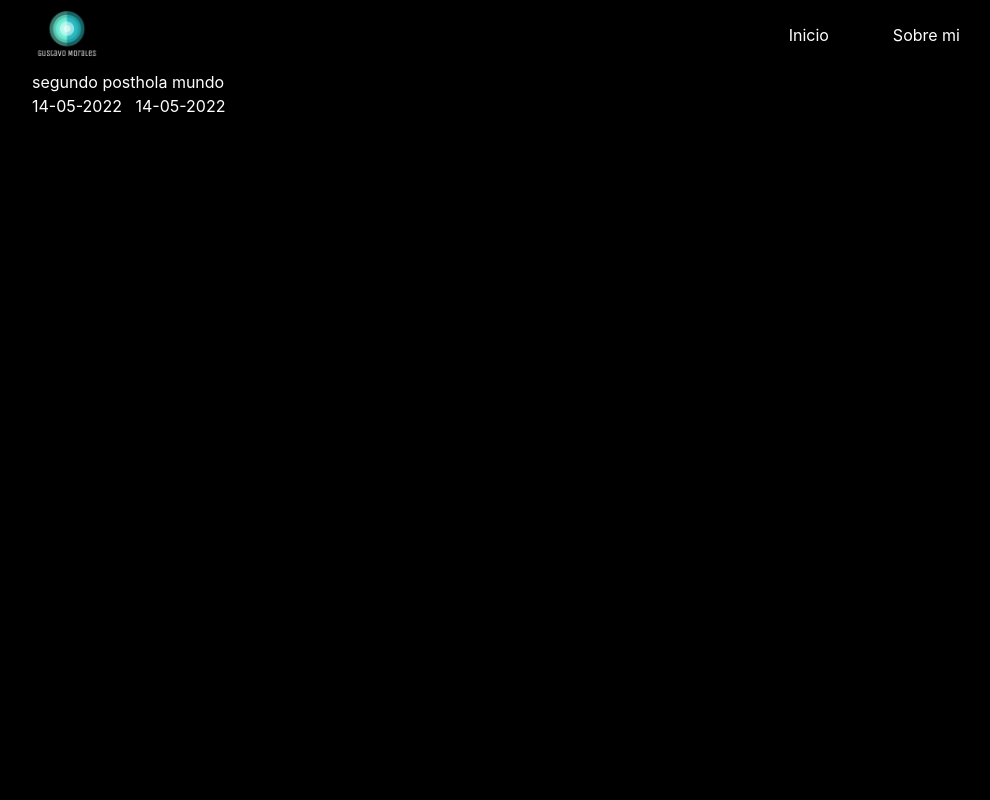
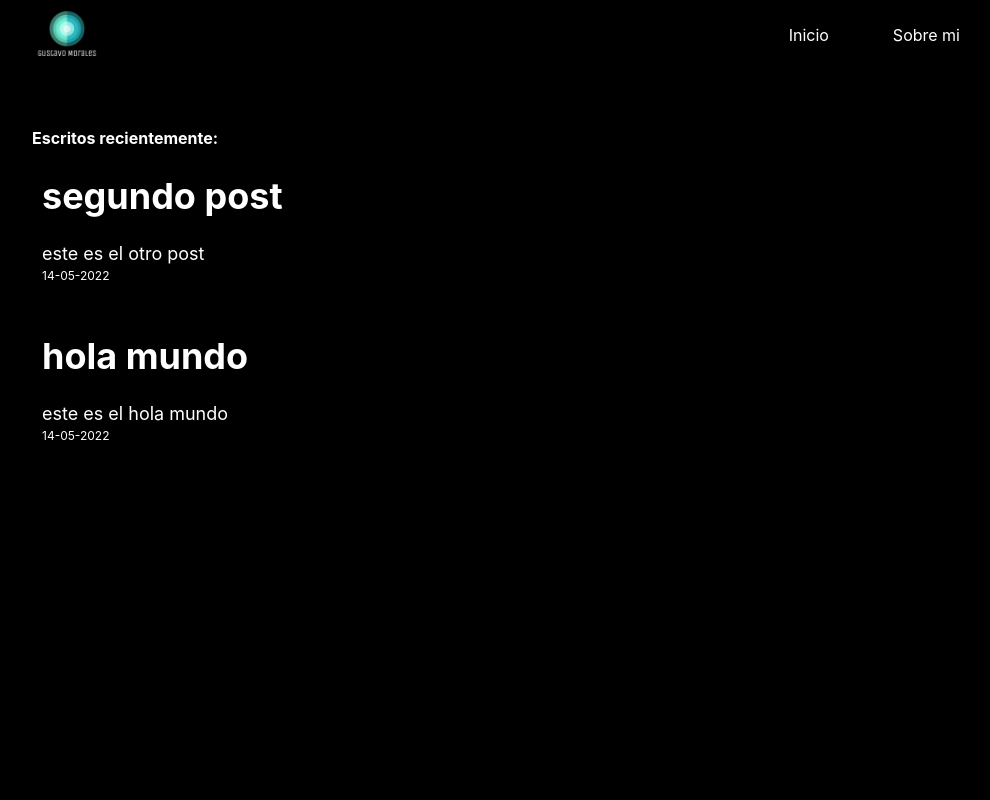
Before and after one commit to gmoralese/developer-unknown, a Next.js app: page / in a window 1280 px wide. Shown: the top 800 px of the page, without its empty margins (128-1118 px from the left). Built offline with nearby package versions, Linux system fonts and the light colour scheme.

Commit message:
add improvements to post list

```diff
--- a/data/hola-mundo.mdx
+++ b/data/hola-mundo.mdx
@@ -1,6 +1,7 @@
 ---
 title: "hola mundo"
 date: "14-05-2022"
+description: "este es el hola mundo"
 ---
 
 # Hola mundo
--- a/data/otro-post.mdx
+++ b/data/otro-post.mdx
@@ -1,6 +1,7 @@
 ---
 title: "segundo post"
 date: "14-05-2022"
+description: "este es el otro post"
 ---
 
 # Hola mundo segundo post
--- a/pages/index.tsx
+++ b/pages/index.tsx
@@ -1,6 +1,6 @@
 import Head from "next/head";
-import Link from "next/link";
 import Container from "../src/components/container";
+import PostList from "../src/components/post-list/post-list";
 import { getAllFilesMetadata } from "../src/services/mdx";
 
 export default function Home({ posts }: any): JSX.Element {
@@ -15,19 +15,9 @@ export default function Home({ posts }: any): JSX.Element {
           />
           <link rel="icon" href="/du-icons/favicon.png" />
         </Head>
-
         <main className="flex justify-center px-30 w-full h-screen">
           <Container>
-            {posts.map((post: any, index: number) => {
-              return (
-                <Link key={index} href={`/post/${post.slug}`} passHref>
-                  <div className="cursor-pointer">
-                    <h2>{post.title}</h2>
-                    <p>{post.date}</p>
-                  </div>
-                </Link>
-              );
-            })}
+            <PostList posts={posts} />
           </Container>
         </main>
       </div>
--- a/pages/post/[slug].tsx
+++ b/pages/post/[slug].tsx
@@ -1,14 +1,13 @@
 import { MDXRemote } from "next-mdx-remote";
-import Navbar from "../../src/components/navbar/navbar";
+import Container from "../../src/components/container";
 import { getFileBySlug, getFiles } from "../../src/services/mdx";
 
 export default function Post({ source, frontMatter }: any): JSX.Element {
-  const components = { Navbar };
   return (
-    <div>
-      <MDXRemote {...source} components={components}>
-        <div>asdads</div>
-      </MDXRemote>
+    <div className="h-screen">
+      <Container>
+        <MDXRemote {...source} />
+      </Container>
     </div>
   );
 }
--- a/src/components/container/index.tsx
+++ b/src/components/container/index.tsx
@@ -5,7 +5,9 @@ type ContainerProps = {
 export default function Container({ children }: ContainerProps) {
   return (
     <>
-      <div className="flex md:w-10/12 lg:w-9/12">{children}</div>
+      <div className="flex w-full justify-center">
+        <div className="flex md:w-10/12 lg:w-9/12">{children}</div>
+      </div>
     </>
   );
 }
--- a/src/components/navbar/navbar.tsx
+++ b/src/components/navbar/navbar.tsx
@@ -1,11 +1,13 @@
 import Image from "next/image";
-import Link from "next/link";
+import { useRouter } from "next/router";
 import Container from "../container";
 import { links } from "./navbar-links";
 
 export default function Navbar() {
+  const router = useRouter();
+
   return (
-    <nav className="flex justify-center bg-black text-white px-30 w-full">
+    <nav className="flex justify-center bg-black text-white px-30 w-full pb-14">
       <Container>
         <div className="flex justify-between w-full">
           <div className="flex align-middle justify-center">
@@ -14,17 +16,21 @@ export default function Navbar() {
               alt="Logo"
               width={70}
               height={70}
-              className="h-8"
+              className="h-8 cursor-pointer"
+              onClick={() => router.push("/")}
             />
           </div>
           <ul className="flex justify-center items-center">
             {links.map((link, index) => {
               return (
-                <Link href={link.link} passHref key={index}>
-                  <li className="px-8">
-                    <span className="cursor-pointer">{link.name}</span>
-                  </li>
-                </Link>
+                <li className="px-8" key={index}>
+                  <span
+                    className="cursor-pointer"
+                    onClick={() => router.push(link.link)}
+                  >
+                    {link.name}
+                  </span>
+                </li>
               );
             })}
           </ul>
--- /dev/null
+++ b/src/components/post-list/post-box-container.tsx
@@ -0,0 +1,21 @@
+import { useRouter } from "next/router";
+
+type PostBoxContainerProps = {
+  url: string;
+  children: React.ReactNode;
+};
+
+export default function PostBoxContainer({
+  children,
+  url,
+}: PostBoxContainerProps) {
+  const router = useRouter();
+  return (
+    <div
+      className="flex flex-col h-max p-2.5 mb-8"
+      onClick={() => router.push(url)}
+    >
+      {children}
+    </div>
+  );
+}
--- /dev/null
+++ b/src/components/post-list/post-list.tsx
@@ -0,0 +1,25 @@
+import PostBoxContainer from "./post-box-container";
+
+type PostListProps = {
+  posts: any;
+};
+
+export default function PostList({ posts }: PostListProps) {
+  return (
+    <div className="flex flex-col">
+      <h2 className="font-bold mb-4">Escritos recientemente:</h2>
+      {posts.map((post: any, index: number) => {
+        return (
+          <PostBoxContainer key={index} url={`/post/${post.slug}`}>
+            <div className="cursor-pointer transition-all hover:scale-110">
+              <h2 className="text-4xl font-bold">{post.title}</h2>
+              <br />
+              <p className="text-lg">{post.description}</p>
+              <p className="text-xs">{post.date}</p>
+            </div>
+          </PostBoxContainer>
+        );
+      })}
+    </div>
+  );
+}
```
